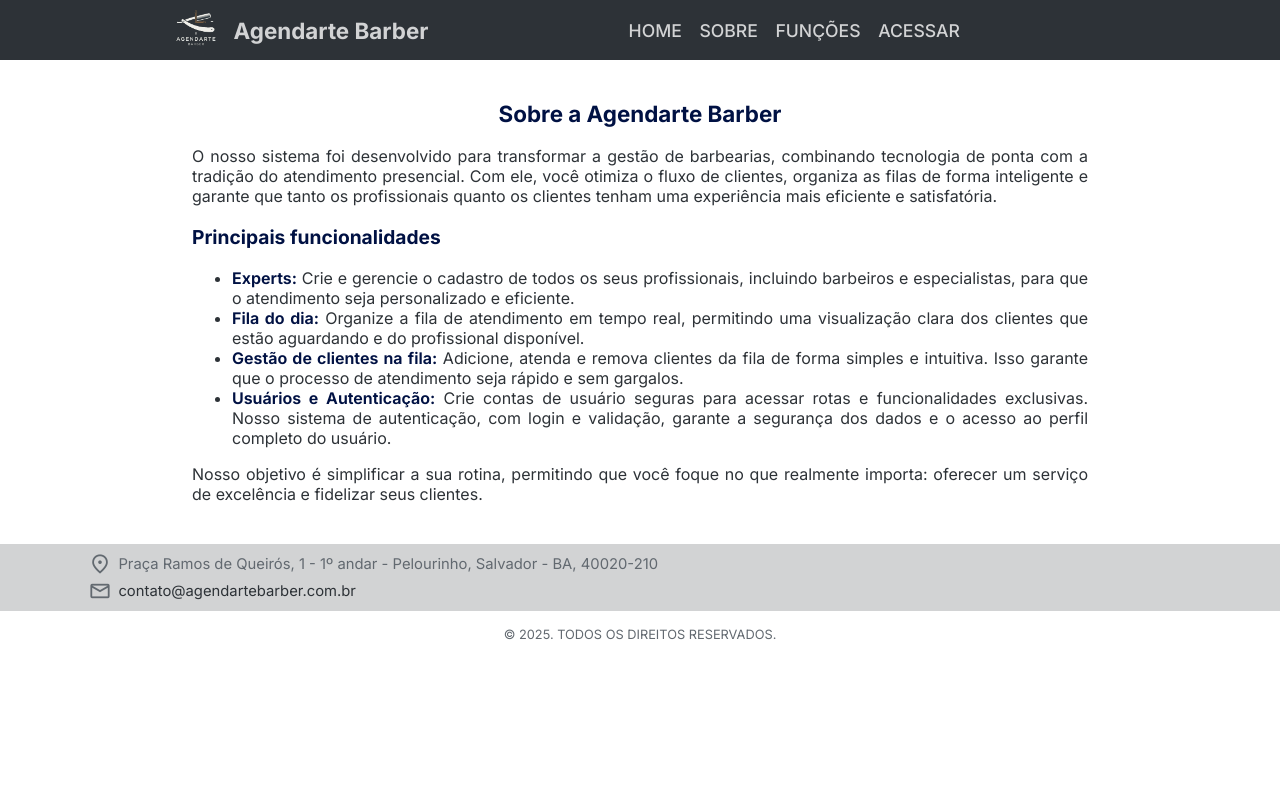
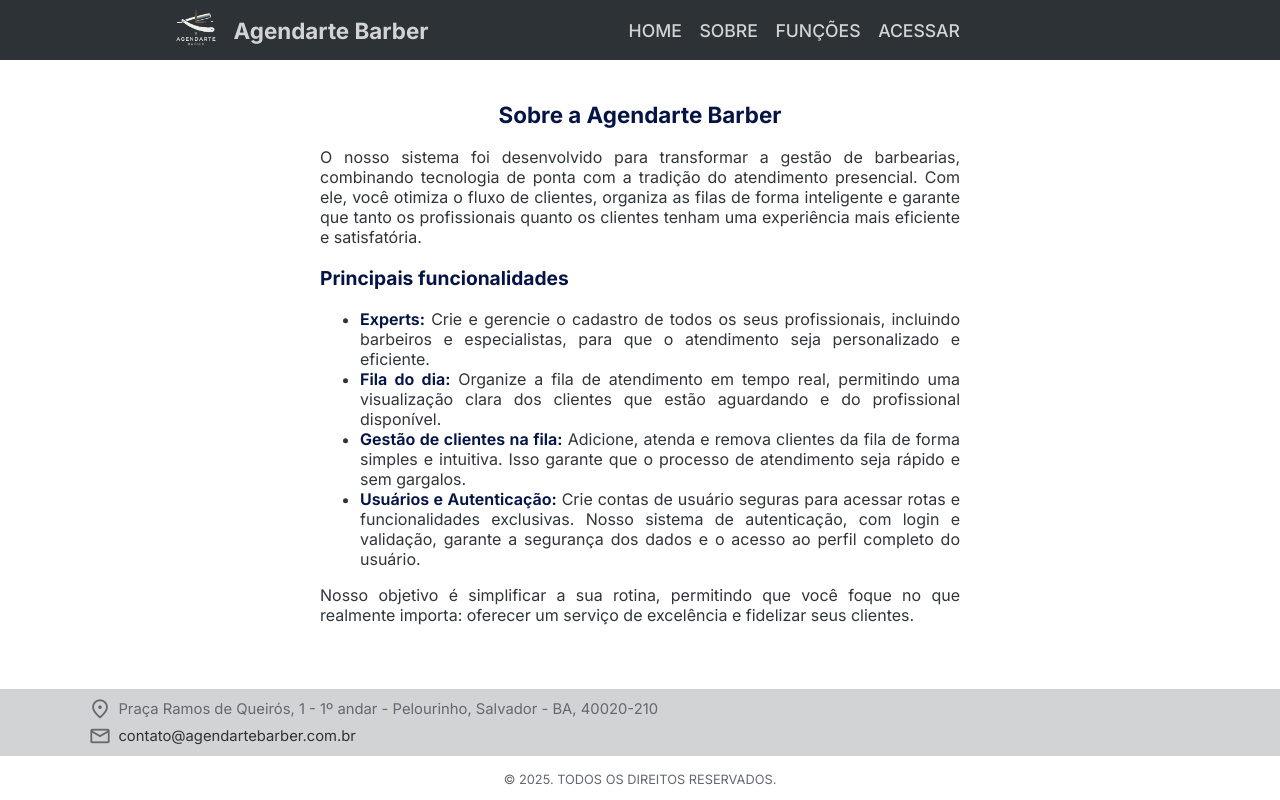
Before and after one commit to mateus-pa/barber-services-front-end, an Angular app: page / in a window 1280 px wide. Built offline with nearby package versions, Linux system fonts and the light colour scheme.

Commit message:
feat: adiciona animação scroll do Sobre e modifica estrutura do app

```diff
--- a/src/app/app.css
+++ b/src/app/app.css
@@ -0,0 +1,9 @@
+.container {
+    flex: 1;
+}
+
+.page-wrapper {
+    display: flex;
+    flex-direction: column;
+    min-height: 100vh;
+}
--- a/src/app/app.html
+++ b/src/app/app.html
@@ -1,3 +1,9 @@
+<div class="page-wrapper">
 <app-header></app-header>
+
+<main class="container">
 <app-sobre id="sobre"></app-sobre>
+</main>
+
 <app-footer></app-footer>
+</div>
--- a/src/app/sobre/sobre.css
+++ b/src/app/sobre/sobre.css
@@ -1,7 +1,8 @@
 .sobre {
   text-align: justify;
-  margin: 2.5rem 12rem;
+  margin: 2.5rem 20rem;
   color: var(--cor-secundaria);
+  max-width: 60%;
 }
 
 .sobre h2 {
@@ -9,6 +10,23 @@
   font-size: 1.4rem;
   font-weight: 700;
   color: var(--cor-quaternaria);
+}
+
+.scrollAnimate {
+  animation: text-appear both;
+  animation-timeline: view();
+  animation-range: entry 20% cover 100vh;
+}
+
+@keyframes text-appear {
+  from {
+    opacity: 0;
+    transform: translateY(100px);
+  }
+  to {
+    opacity: 1;
+    transform: translateY(0);
+  }
 }
 
 .sobre h3 {
--- a/src/app/sobre/sobre.html
+++ b/src/app/sobre/sobre.html
@@ -1,4 +1,4 @@
-<div class="sobre">
+<div class="sobre scrollAnimate">
   <h2>Sobre a Agendarte Barber</h2>
   <p>
     O nosso sistema foi desenvolvido para transformar a gestão de barbearias, combinando tecnologia
--- a/src/styles.css
+++ b/src/styles.css
@@ -8,9 +8,10 @@
   --cor-quintaria: #a7b9cb;
 }
 
-body {
+html, body {
   margin: 0;
   padding: 0;
+  height: 100%;
 
   font-family: var(--fonte-principal);
   font-size: 1rem;
```
